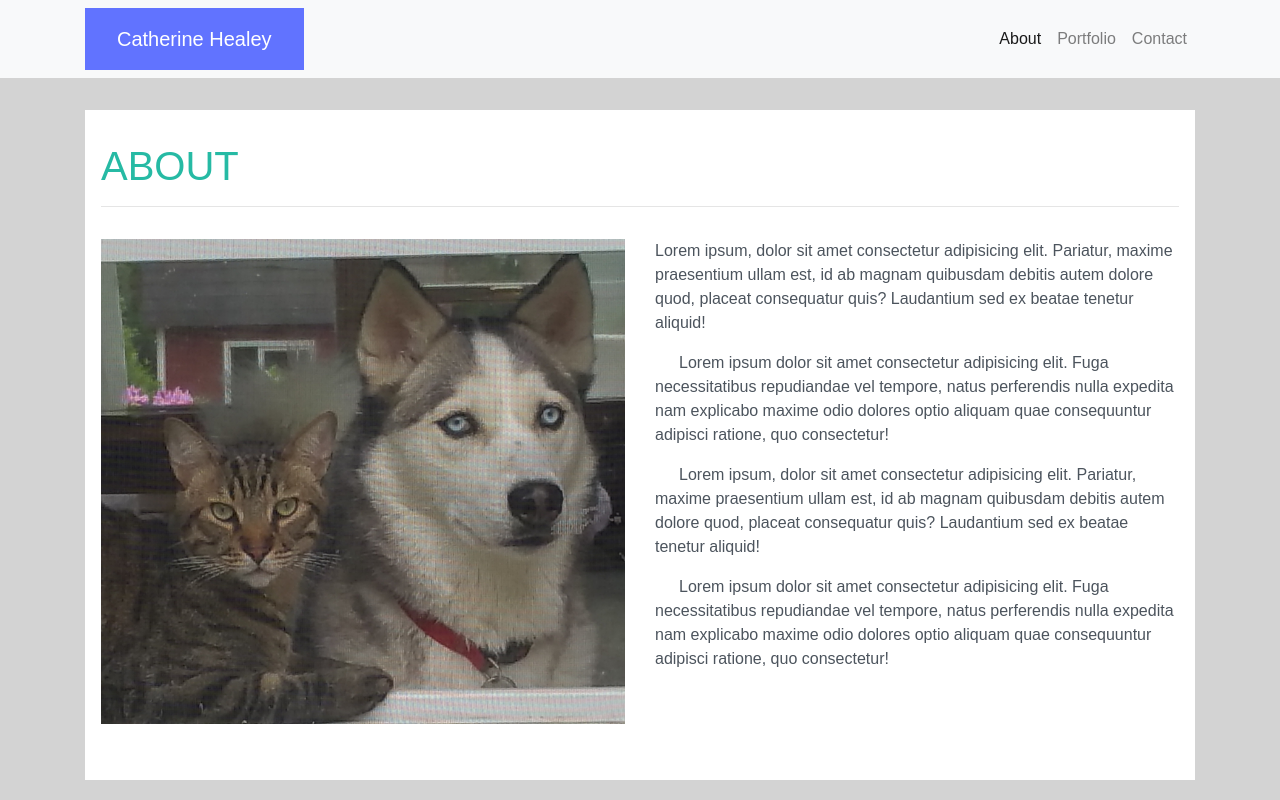
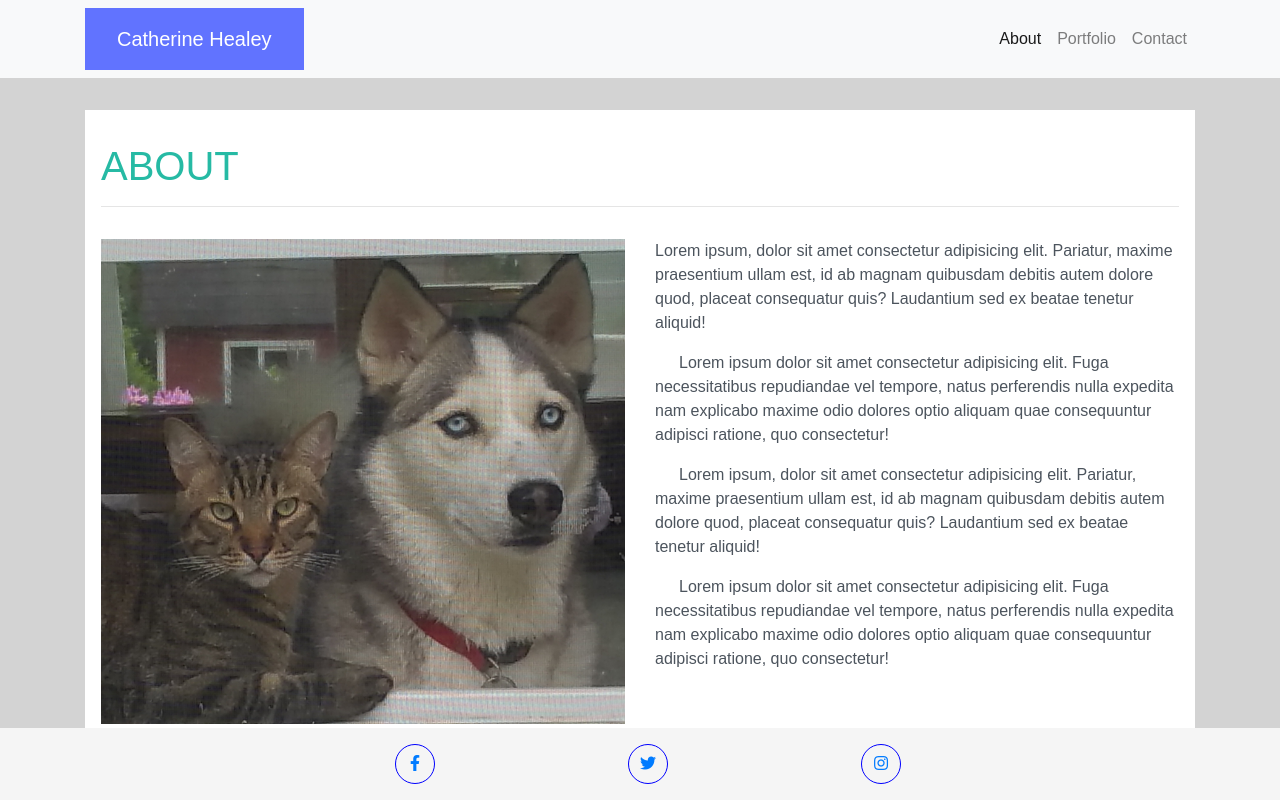
Before and after one commit to c-healey/02-homework-css-bootstrap, a plain HTML site: page index.html in a window 1280 px wide. Drawn offline with nearby package versions, Linux system fonts and the light colour scheme; a web font is replaced by a local one.

Commit message:
added sticky footer with social links, updated readme

```diff
--- a/assets/css/style.css
+++ b/assets/css/style.css
@@ -23,6 +23,13 @@ p + p {
   text-indent: 1.5em;
 }
 
+.footer {
+  position: absolute;
+  bottom: 0;
+  width: 100%;
+  line-height: 60px;
+  background-color: #f5f5f5;
+}
 .navbar-light .navbar-brand {
   background-color: var(--primary-2);
   color: white;
@@ -46,3 +53,13 @@ section {
   background-color: var(--primary-2);
   color: white;
 }
+.social-icon {
+  border: 1px blue solid;
+  border-radius: 100%;
+  width: 2.5rem;
+  height: 2.5rem;
+  display: flex;
+  align-items: center;
+  justify-content: center;
+  margin-left: 1rem;
+}
--- a/index.html
+++ b/index.html
@@ -9,6 +9,7 @@
       integrity="sha384-9aIt2nRpC12Uk9gS9baDl411NQApFmC26EwAOH8WgZl5MYYxFfc+NcPb1dKGj7Sk"
       crossorigin="anonymous"
     />
+    <link rel="stylesheet" href="https://cdnjs.cloudflare.com/ajax/libs/font-awesome/5.13.0/css/all.min.css">
     <link rel="stylesheet" href="assets/css/style.css" />
     <title>Basic Bootstrap Portfolio</title>
   </head>
@@ -44,7 +45,6 @@
           </ul>
         </div>
       </div>
-
     </nav>
 
     <div class="container">
@@ -58,24 +58,68 @@
 
         <div class="row">
           <div class="col-md-6">
-            <img src="./assets/imgs/about-me.jpg" alt="About me image" class="img-fluid mb-4">
+            <img
+              src="./assets/imgs/about-me.jpg"
+              alt="About me image"
+              class="img-fluid mb-4"
+            />
           </div>
           <div class="col-md-6 about-me-text">
-              <p>Lorem ipsum, dolor sit amet consectetur adipisicing elit. Pariatur, maxime praesentium ullam est, id ab magnam quibusdam debitis autem dolore quod, placeat consequatur quis? Laudantium sed ex beatae tenetur aliquid!</p>
-              <p>Lorem ipsum dolor sit amet consectetur adipisicing elit. Fuga necessitatibus repudiandae vel tempore, natus perferendis nulla expedita nam explicabo maxime odio dolores optio aliquam quae consequuntur adipisci ratione, quo consectetur!</p>
-              <p>Lorem ipsum, dolor sit amet consectetur adipisicing elit. Pariatur, maxime praesentium ullam est, id ab magnam quibusdam debitis autem dolore quod, placeat consequatur quis? Laudantium sed ex beatae tenetur aliquid!</p>
-              <p>Lorem ipsum dolor sit amet consectetur adipisicing elit. Fuga necessitatibus repudiandae vel tempore, natus perferendis nulla expedita nam explicabo maxime odio dolores optio aliquam quae consequuntur adipisci ratione, quo consectetur!</p>
-
+            <p>
+              Lorem ipsum, dolor sit amet consectetur adipisicing elit.
+              Pariatur, maxime praesentium ullam est, id ab magnam quibusdam
+              debitis autem dolore quod, placeat consequatur quis? Laudantium
+              sed ex beatae tenetur aliquid!
+            </p>
+            <p>
+              Lorem ipsum dolor sit amet consectetur adipisicing elit. Fuga
+              necessitatibus repudiandae vel tempore, natus perferendis nulla
+              expedita nam explicabo maxime odio dolores optio aliquam quae
+              consequuntur adipisci ratione, quo consectetur!
+            </p>
+            <p>
+              Lorem ipsum, dolor sit amet consectetur adipisicing elit.
+              Pariatur, maxime praesentium ullam est, id ab magnam quibusdam
+              debitis autem dolore quod, placeat consequatur quis? Laudantium
+              sed ex beatae tenetur aliquid!
+            </p>
+            <p>
+              Lorem ipsum dolor sit amet consectetur adipisicing elit. Fuga
+              necessitatibus repudiandae vel tempore, natus perferendis nulla
+              expedita nam explicabo maxime odio dolores optio aliquam quae
+              consequuntur adipisci ratione, quo consectetur!
+            </p>
           </div>
         </div>
       </section>
     </div>
-
-
-
-
-
+    <footer class="footer mt-auto py-3">
+      <div class="container"><div class="row align-content-center">
+        <div class="col-md-4 d-flex justify-content-end">
+          <div class="social-icon">
+            <a href="https://www.facebook.com/cathy.healey"
+              ><i class="fab fa-facebook-f"></i
+            ></a>
           </div>
+        </div>
+        <div class="col-md-4 d-flex justify-content-center">
+          <div class="social-icon">
+            <a href="https://twitter.com/cfhealey"
+              ><i class="fab fa-twitter"></i
+            ></a>
+          </div>
+        </div>
+        <div class="col-md-4 d-flex justify-content-start">
+          <div class="social-icon">
+            <a href="https://instagram.com/"
+              ><i class="fab fa-instagram"></i
+            ></a>
+          </div>
+        </div>
+      </div>
+    </div>
+  </div>
+    </footer>
     <script
       src="https://code.jquery.com/jquery-3.5.1.slim.min.js"
       integrity="sha384-DfXdz2htPH0lsSSs5nCTpuj/zy4C+OGpamoFVy38MVBnE+IbbVYUew+OrCXaRkfj"
```
Also changed, not shown: 1 other file. Lines whose indentation alone changed are shown as unchanged.
